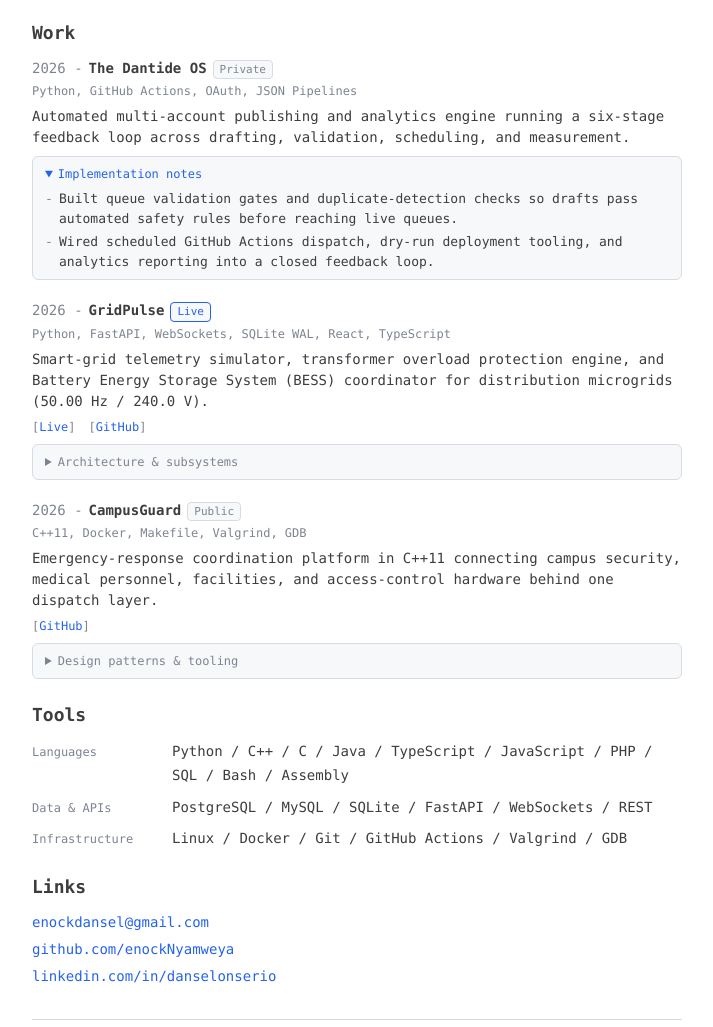
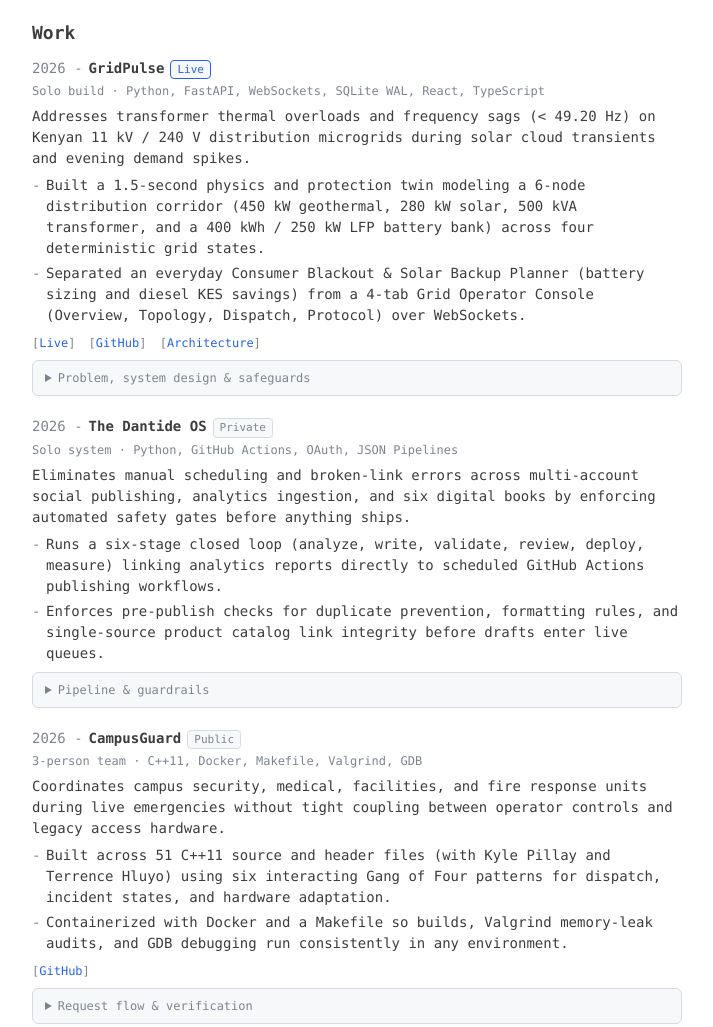
Before and after one commit to enockNyamweya/enockNyamweya.github.io, a plain HTML site: page index.html in a window 1280 px wide. Shown: the part 609-1636 px from the top of the page, without its empty margins (283-996 px from the left). Drawn offline with Linux system fonts and the light colour scheme.

Commit message:
Detail Work entries with problem, architecture, and safeguards

```diff
--- a/index.html
+++ b/index.html
@@ -269,7 +269,7 @@
       }
 
       .entry-links {
-        margin-top: 6px;
+        margin-top: 8px;
         font-size: 12px;
       }
 
@@ -421,18 +421,28 @@
             <div class="entry">
               <div class="entry-head">
                 <span class="time">2026</span>
-                <h3>The Dantide OS</h3>
-                <span class="badge">Private</span>
+                <h3>GridPulse</h3>
+                <span class="badge badge-live">Live</span>
               </div>
-              <p class="muted">Python, GitHub Actions, OAuth, JSON Pipelines</p>
+              <p class="muted">Solo build &middot; Python, FastAPI, WebSockets, SQLite WAL, React, TypeScript</p>
               <p class="entry-desc">
-                Automated multi-account publishing and analytics engine running a six-stage feedback loop across drafting, validation, scheduling, and measurement.
+                Addresses transformer thermal overloads and frequency sags (&lt; 49.20 Hz) on Kenyan 11 kV / 240 V distribution microgrids during solar cloud transients and evening demand spikes.
               </p>
-              <details open>
-                <summary>Implementation notes</summary>
+              <ul>
+                <li>Built a 1.5-second physics and protection twin modeling a 6-node distribution corridor (450 kW geothermal, 280 kW solar, 500 kVA transformer, and a 400 kWh / 250 kW LFP battery bank) across four deterministic grid states.</li>
+                <li>Separated an everyday Consumer Blackout &amp; Solar Backup Planner (battery sizing and diesel KES savings) from a 4-tab Grid Operator Console (Overview, Topology, Dispatch, Protocol) over WebSockets.</li>
+              </ul>
+              <p class="entry-links">
+                <a href="https://gridpulse-ea.netlify.app">Live</a>
+                <a href="https://github.com/enockNyamweya/GridPulse">GitHub</a>
+                <a href="https://github.com/enockNyamweya/GridPulse/blob/main/docs/system-architecture.svg">Architecture</a>
+              </p>
+              <details>
+                <summary>Problem, system design &amp; safeguards</summary>
                 <ul>
-                  <li>Built queue validation gates and duplicate-detection checks so drafts pass automated safety rules before reaching live queues.</li>
-                  <li>Wired scheduled GitHub Actions dispatch, dry-run deployment tooling, and analytics reporting into a closed feedback loop.</li>
+                  <li><strong>Problem / Constraint:</strong> Secondary distribution feeders lack sub-second telemetry, pushing step-down transformers past IEC 60076-7 thermal limits while priority clinic loads require uninterrupted power.</li>
+                  <li><strong>System Design:</strong> Coordinates Nominal, Battery dispatch, Demand response (28% commercial shedding), and Islanded (55% shedding) states while streaming 64-bit CRC-8 RTU frames through a mutex-synchronized ring buffer.</li>
+                  <li><strong>Verification / Safeguards:</strong> Enforces propositional breaker interlocks and records state transitions in an ACID-compliant SQLite WAL audit ledger.</li>
                 </ul>
               </details>
             </div>
@@ -440,23 +450,23 @@
             <div class="entry">
               <div class="entry-head">
                 <span class="time">2026</span>
-                <h3>GridPulse</h3>
-                <span class="badge badge-live">Live</span>
+                <h3>The Dantide OS</h3>
+                <span class="badge">Private</span>
               </div>
-              <p class="muted">Python, FastAPI, WebSockets, SQLite WAL, React, TypeScript</p>
+              <p class="muted">Solo system &middot; Python, GitHub Actions, OAuth, JSON Pipelines</p>
               <p class="entry-desc">
-                Smart-grid telemetry simulator, transformer overload protection engine, and Battery Energy Storage System (BESS) coordinator for distribution microgrids (50.00 Hz / 240.0 V).
+                Eliminates manual scheduling and broken-link errors across multi-account social publishing, analytics ingestion, and six digital books by enforcing automated safety gates before anything ships.
               </p>
-              <p class="entry-links">
-                <a href="https://gridpulse-ea.netlify.app">Live</a>
-                <a href="https://github.com/enockNyamweya/GridPulse">GitHub</a>
-              </p>
+              <ul>
+                <li>Runs a six-stage closed loop (analyze, write, validate, review, deploy, measure) linking analytics reports directly to scheduled GitHub Actions publishing workflows.</li>
+                <li>Enforces pre-publish checks for duplicate prevention, formatting rules, and single-source product catalog link integrity before drafts enter live queues.</li>
+              </ul>
               <details>
-                <summary>Architecture &amp; subsystems</summary>
+                <summary>Pipeline &amp; guardrails</summary>
                 <ul>
-                  <li>Simulates 50.00 Hz frequency droop, IEC 60076-7 transformer thermal modeling, and LFP battery Coulomb counting across a 6-node distribution corridor at 1.5-second intervals.</li>
-                  <li>Implements 64-bit binary Remote Terminal Unit (RTU) framing with CRC-8 verification, mutex-synchronized ring buffering, propositional breaker interlocks, and an ACID SQLite WAL ledger.</li>
-                  <li>Splits consumer outage and solar backup planning from operator telemetry inside a dual-workspace React and TypeScript interface.</li>
+                  <li><strong>Problem / Constraint:</strong> High-volume multi-account publishing breaks when automated agents repeat posts, violate style rules, or embed outdated product links.</li>
+                  <li><strong>System Design:</strong> Stages new drafts in isolated review queues, requires dry-run validation prior to live merges, and feeds performance metrics back into drafting.</li>
+                  <li><strong>Verification / Safeguards:</strong> Blocks uncatalogued URLs and rule violations at validation time, keeps credentials out of version control, and includes a workflow kill switch.</li>
                 </ul>
               </details>
             </div>
@@ -467,18 +477,23 @@
                 <h3>CampusGuard</h3>
                 <span class="badge">Public</span>
               </div>
-              <p class="muted">C++11, Docker, Makefile, Valgrind, GDB</p>
+              <p class="muted">3-person team &middot; C++11, Docker, Makefile, Valgrind, GDB</p>
               <p class="entry-desc">
-                Emergency-response coordination platform in C++11 connecting campus security, medical personnel, facilities, and access-control hardware behind one dispatch layer.
+                Coordinates campus security, medical, facilities, and fire response units during live emergencies without tight coupling between operator controls and legacy access hardware.
               </p>
+              <ul>
+                <li>Built across 51 C++11 source and header files (with Kyle Pillay and Terrence Hluyo) using six interacting Gang of Four patterns for dispatch, incident states, and hardware adaptation.</li>
+                <li>Containerized with Docker and a Makefile so builds, Valgrind memory-leak audits, and GDB debugging run consistently in any environment.</li>
+              </ul>
               <p class="entry-links">
                 <a href="https://github.com/enockNyamweya/campusguard">GitHub</a>
               </p>
               <details>
-                <summary>Design patterns &amp; tooling</summary>
+                <summary>Request flow &amp; verification</summary>
                 <ul>
-                  <li>Integrates six Gang of Four patterns: Command (operator actions and undo history), Mediator (central dispatch), Adapter (legacy turnstile hardware), Facade (workflow entry point), State (incident lifecycle), and Strategy (swappable response tactics).</li>
-                  <li>Packaged with Docker and a Makefile for repeatable builds, Valgrind leak checks, and GDB debugging.</li>
+                  <li><strong>Problem / Constraint:</strong> Emergency operators need undoable dispatch commands, swappable containment tactics, and legacy turnstile compatibility without cross-subsystem dependencies.</li>
+                  <li><strong>System Design:</strong> Operator actions (Command) enter through CampusEmergencyFacade, route via CentralDispatchMediator across four units, enforce Reported &rarr; Dispatched &rarr; Contained &rarr; Resolved transitions (State), adapt LegacyTurnstileSystem (Adapter), and swap FullEvacuationStrategy vs. LockdownContainmentStrategy (Strategy).</li>
+                  <li><strong>Verification / Safeguards:</strong> Compiled under C++11 in Docker and audited for memory leaks with Valgrind alongside GDB breakpoint debugging.</li>
                 </ul>
               </details>
             </div>
```
